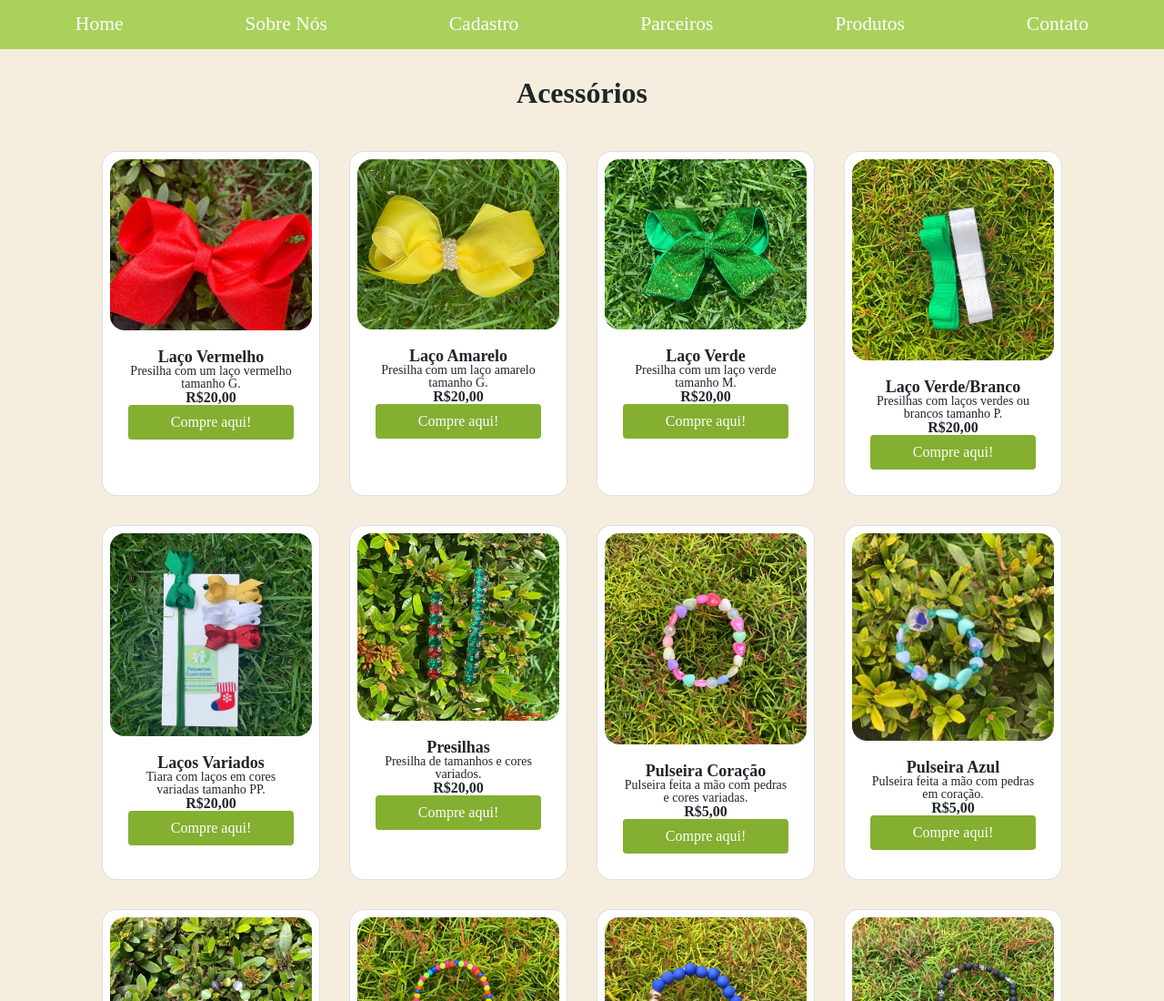
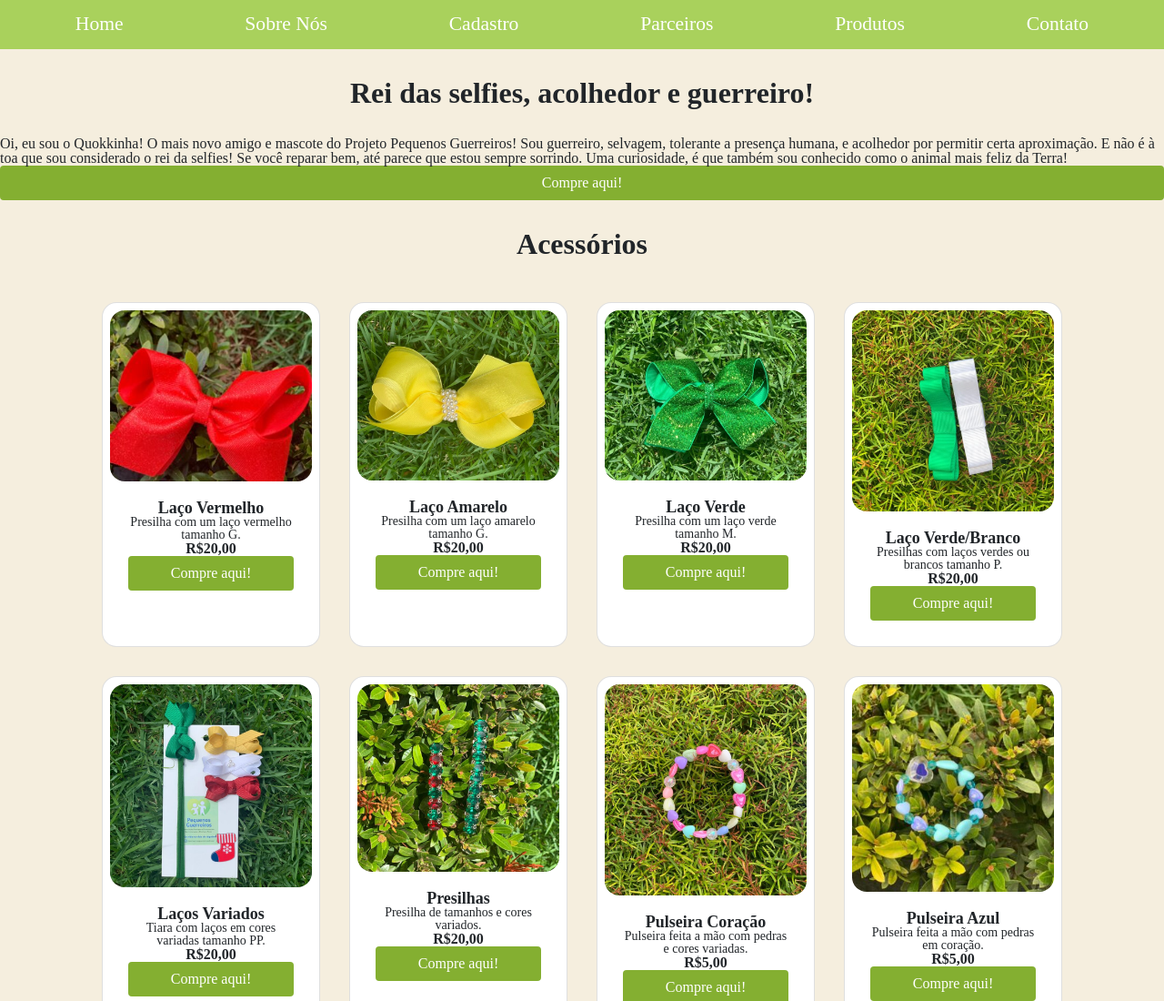
Before and after one commit to paolaabrantes/SitePequenosGuerreiros, a plain HTML site: page produtos.html in a window 1280 px wide. Shown: the top 1100 px of the page at 91% size. Drawn offline with nearby package versions, Linux system fonts and the light colour scheme; files whose address does not match are found by name.

Commit message:
Adição de imagens e preços

```diff
--- a/produtos.html
+++ b/produtos.html
@@ -44,6 +44,18 @@
       </li>
     </ul>
   </header>
+  <div>
+    <h1 class="titulos">Rei das selfies, acolhedor e guerreiro!</h1>
+
+    <p>Oi, eu sou o <b>Quokkinha!</b> O mais novo amigo e mascote do <b>Projeto Pequenos Guerreiros!</b>
+
+      Sou guerreiro, selvagem, tolerante a presença humana, e acolhedor por permitir certa aproximação. E não é à toa que sou considerado o rei da selfies! Se você reparar bem, até parece que estou sempre sorrindo.
+
+      Uma curiosidade, é que também sou conhecido como o animal mais feliz da Terra!</p>
+
+    <a href="https://www.instagram.com/pequenosguerreirosoficial/" class="btn" role="button" aria-pressed="true">Compre aqui!</a>
+
+  </div>
   <div>
     <h1 class="titulos">Acessórios</h1>
     <article class="diminu">
```
